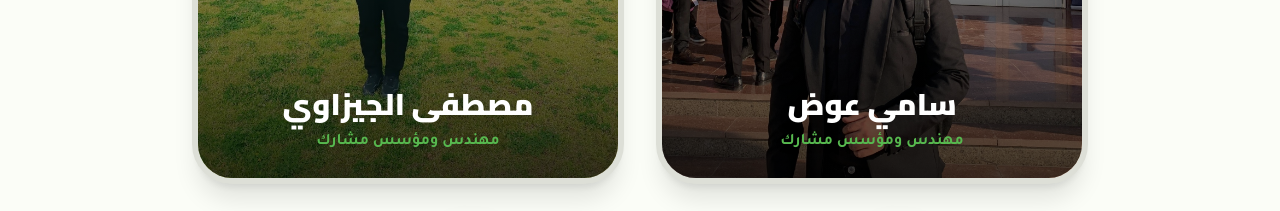
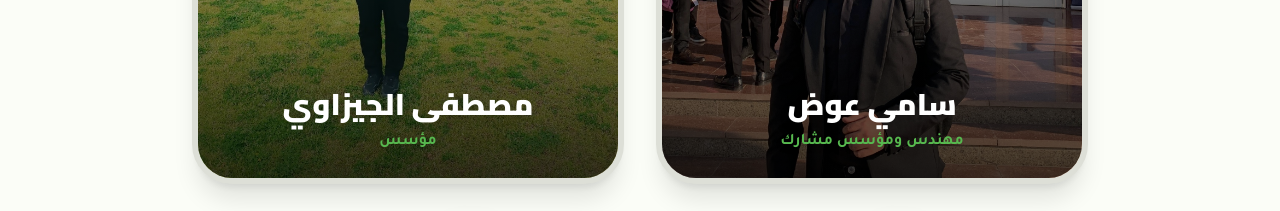
Before and after one commit to mo1234o/salla, a Next.js app: page / in a window 1280 px wide. Shown: the part 4980-5191 px from the top of the page. Built offline with nearby package versions, Linux system fonts and the light colour scheme.

Commit message:
Update مصطفى الجيزاوي role to 'مؤسس' instead of 'مهندس ومؤسس مشارك'

```diff
--- a/components/salla/team.tsx
+++ b/components/salla/team.tsx
@@ -16,7 +16,7 @@ const founders = [
   },
   {
     name: 'مصطفى الجيزاوي',
-    role: 'مهندس ومؤسس مشارك',
+    role: 'مؤسس',
     img: '/salla/mostafa.jpg',
     social: [
       { icon: Linkedin, href: 'https://www.linkedin.com/in/mostafa-algezawy-5142a0307', label: 'LinkedIn' },
```
